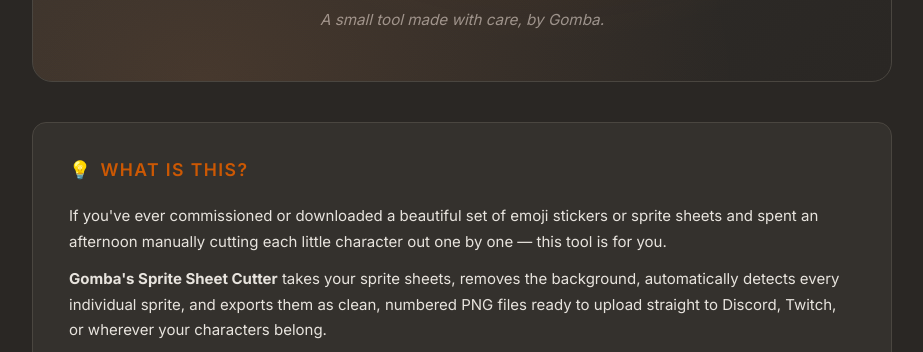
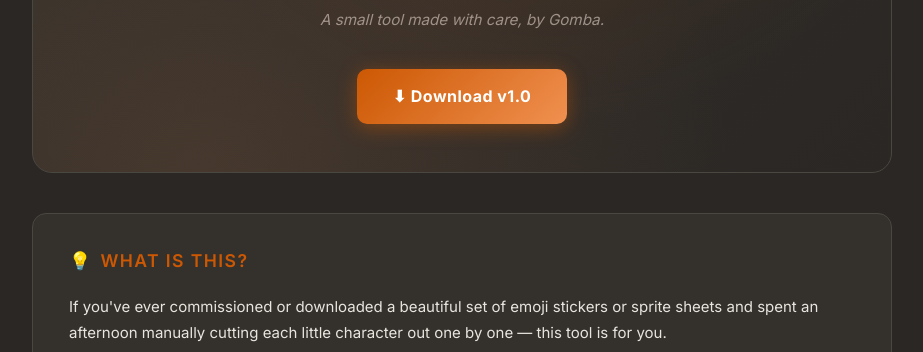
Before and after one commit to GombaTheGreat/Gombas-Sprite-Sheet-Cutter, a plain HTML site: page README.html in a window 1280 px wide. Shown: the part 447-799 px from the top of the page, without its empty margins (178-1101 px from the left). Drawn offline with Linux system fonts and the light colour scheme.

Commit message:
Add showcase page button and download button to README and feature page

```diff
--- a/README.html
+++ b/README.html
@@ -188,6 +188,24 @@
     td strong { color: var(--text); }
 
     /* ── Note from Gomba ──────────────────────────────────────────── */
+    .dl-btn {
+      display: inline-block;
+      margin-top: 24px;
+      padding: 14px 36px;
+      background: linear-gradient(135deg, #CC5803, #f09050);
+      color: #fff;
+      font-weight: 700;
+      font-size: 1rem;
+      border-radius: 10px;
+      text-decoration: none;
+      letter-spacing: 0.03em;
+      box-shadow: 0 4px 20px rgba(204,88,3,0.45);
+      transition: opacity 0.15s;
+      position: relative;
+      z-index: 1;
+    }
+    .dl-btn:hover { opacity: 0.85; }
+
     .gomba-note {
       background: linear-gradient(135deg, #3d2a1a, #34312D);
       border-left: 4px solid var(--accent2);
@@ -222,6 +240,7 @@
     <img src="logo.png" alt="Gomba's Sprite Sheet Cutter" class="hero-logo" />
     <h1>Gomba's Sprite Sheet Cutter</h1>
     <p class="tagline">A small tool made with care, by Gomba.</p>
+    <a href="https://github.com/GombaTheGreat/Gombas-Sprite-Sheet-Cutter/releases/latest" class="dl-btn">⬇ Download v1.0</a>
   </div>
 
   <!-- What is this -->
```
Also changed, not shown: index.html (+19 -0 lines), 1 other file.
